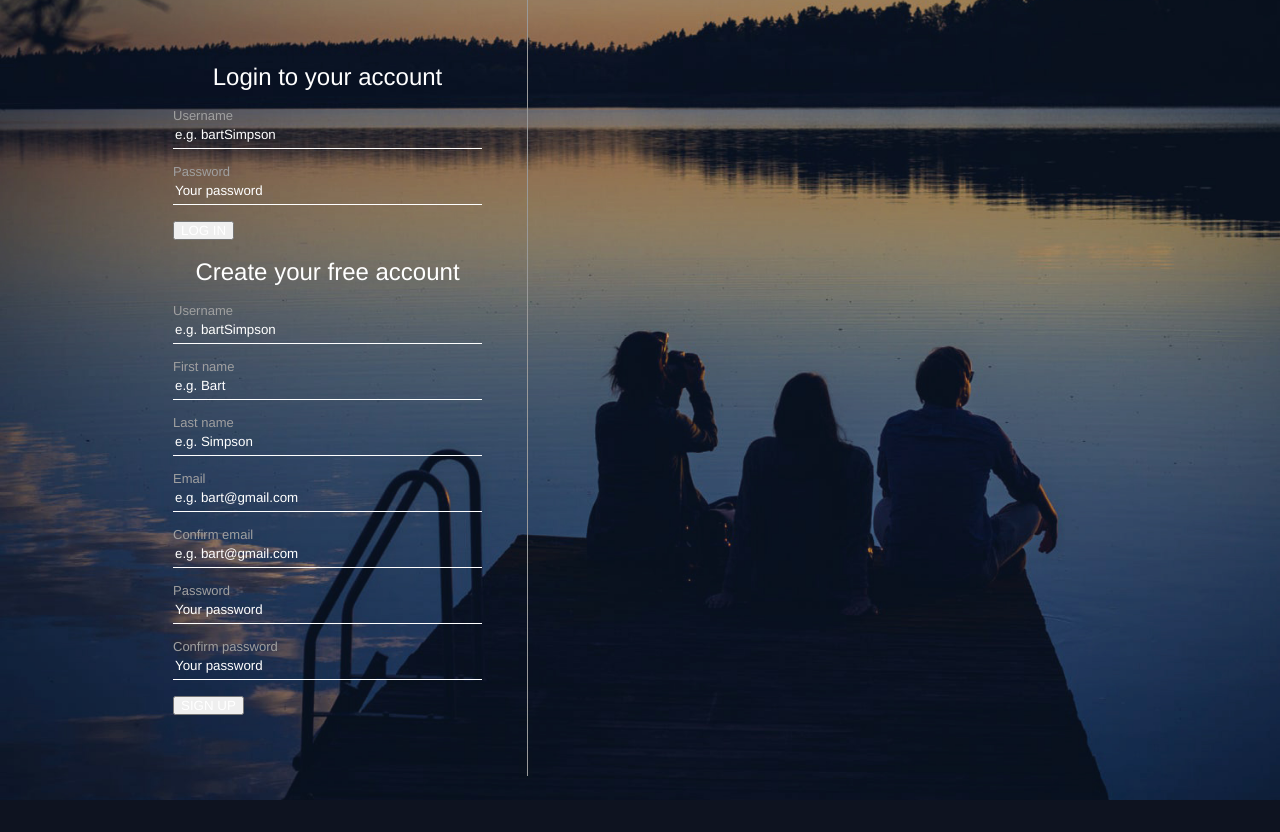
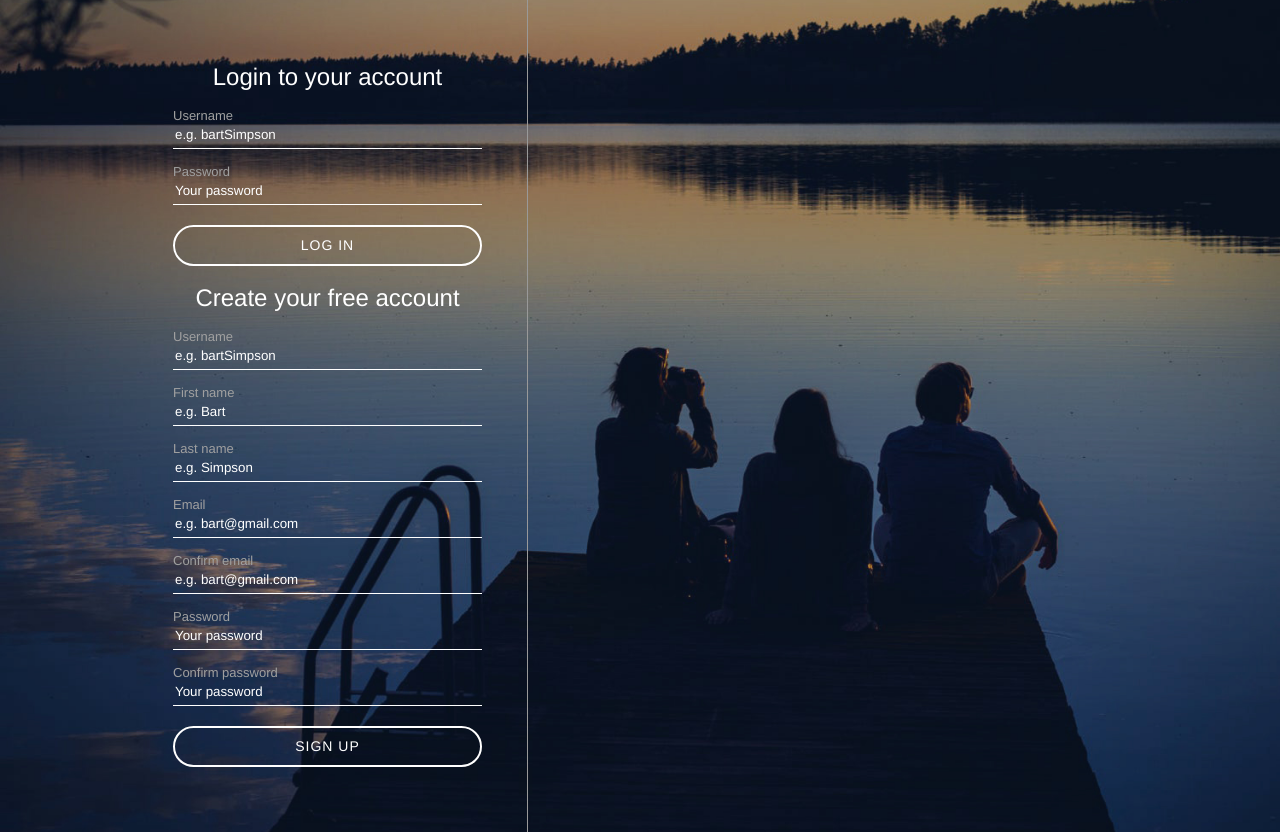
Before and after one commit to edetchi/slotify, a PHP site: page /register.php in a window 1280 px wide. Before the commit the page ends 800 px from the top, so only its background shows below. Run offline with PHP 8.4, Linux system fonts and the light colour scheme.

Commit message:
4-28 ボタンのスタイリング

```diff
--- a/assets/css/register.css
+++ b/assets/css/register.css
@@ -76,3 +76,20 @@ body {
     font-size: 13px;
     margin-top: 15px;
 }
+
+#inputContainer button {
+	background-color: transparent;
+    border: 2px solid #fff;
+    border-radius: 250px;
+    color: #fff;
+    display: block;
+    font-size: 14px;
+    letter-spacing: 1px;
+    margin: 20px auto;
+    height: 41px;
+    width: 100%;
+}
+
+#inputContainer button:hover {
+	cursor: pointer;
+}
```
